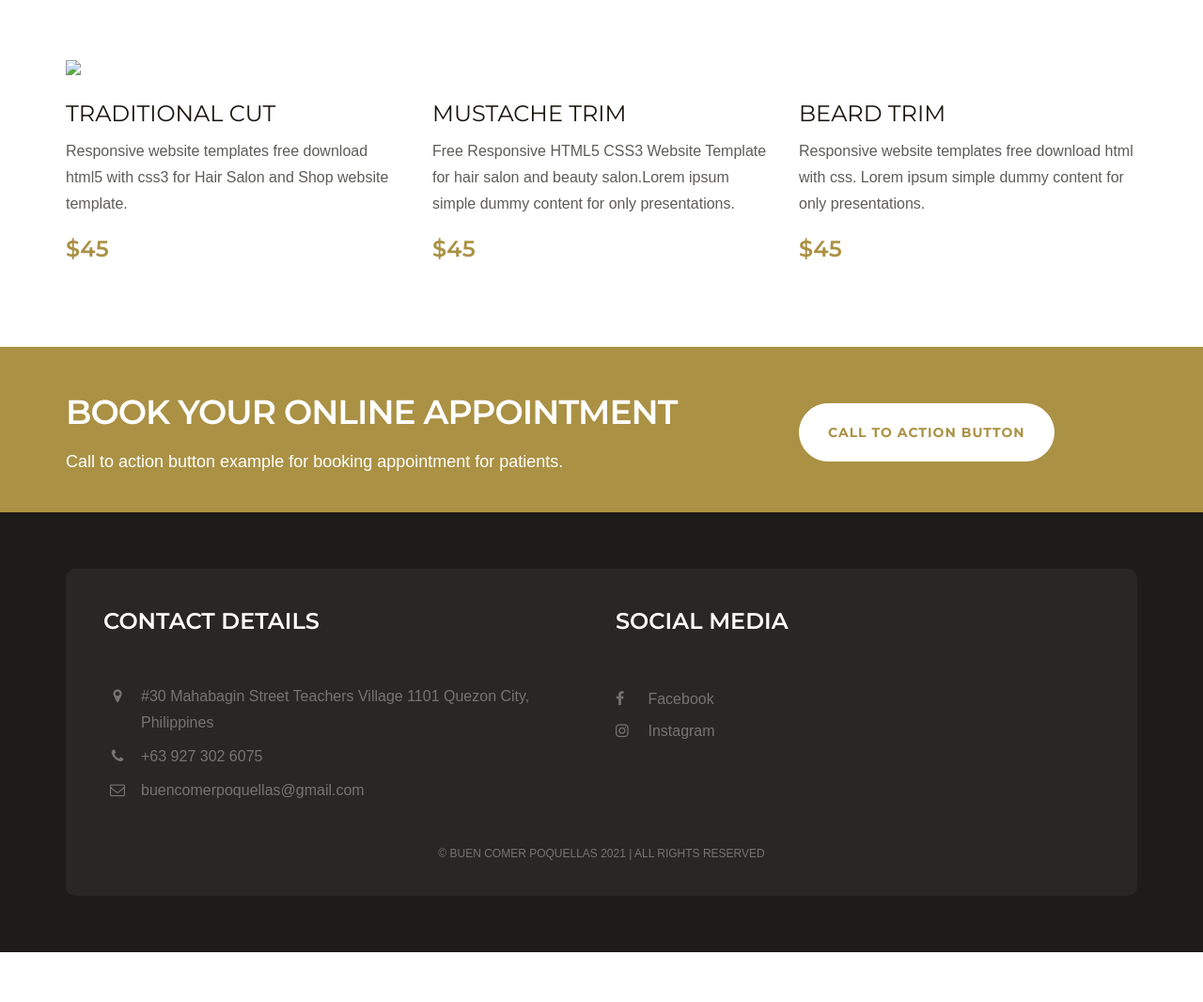
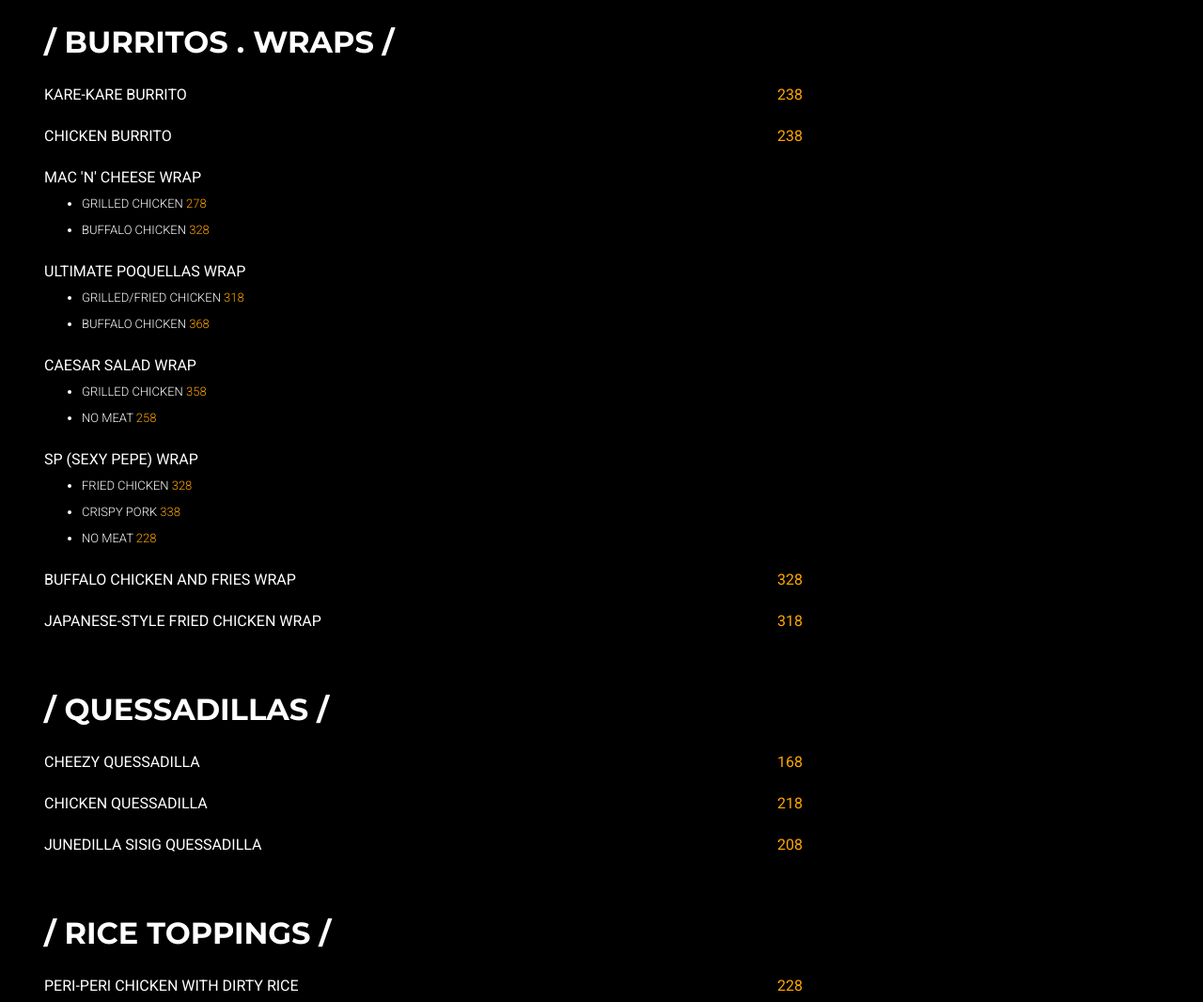
Before and after one commit to chinadupaya/resto-site, a plain HTML site: page menu-items.html in a window 1280 px wide. Shown: the part 429-1495 px from the top of the page at 94% size. Before the commit the page ends 1442 px from the top, so only its background shows below. Drawn offline with Linux system fonts and the light colour scheme.

Commit message:
add menu items

```diff
--- /dev/null
+++ b/css/menu-items.css
@@ -0,0 +1,31 @@
+.menu-images-container{
+    background-color: black;
+}
+.menu-category{
+    color:white;
+    padding:2em;
+    font-family: Roboto;
+}
+div.menu-category> div.container{
+    color:white;
+}
+.menu-item-container{
+    padding-top: 1em;
+    font-weight: 400;
+}
+.menu-item-price{
+    color:orange;
+}
+.menu-category-title{
+    font-size: 2em;
+    font-weight: 700;
+}
+.menu-item-label > ul{
+    font-size: small;
+    font-weight:300;
+}
+
+.menu-item-img{
+
+    border: 2px solid white ;
+}
--- a/css/style.css
+++ b/css/style.css
@@ -75,7 +75,7 @@ body { font-size: 16px;
     font-family: 'Raleway', sans-serif;
     line-height: 28px;
     font-weight: 300; }
-h1, h2, h3, h4, h5, h6 { margin: 0; padding: 0; margin-bottom: 10px; color: #18150d; font-weight: 400;
+h1, h2, h3, h4, h5, h6 { margin: 0; padding: 0; margin-bottom: 10px; font-weight: 400;
     font-family: 'Montserrat', sans-serif; text-transform: uppercase; -webkit-font-smoothing: antialiased; text-rendering: optimizeLegibility; }
 h1 { font-size: 32px; line-height: 42px; }
 h2 { font-size: 24px; line-height: 32px; }
@@ -449,7 +449,7 @@ label { }
 /*----------------------------------------------
     5.4 Page Header
 ----------------------------------------------*/
-.page-header { background: linear-gradient(rgba(36, 39, 38, 0.5), rgba(36, 39, 38, 0.5)), rgba(36, 39, 38, 0.5) url(../images/page-header.jpg) no-repeat center; background-size: cover; margin: 0; border-bottom: none; padding-bottom: 0px; }
+.page-header { background: linear-gradient(rgba(36, 39, 38, 0.8), rgba(36, 39, 38, 0.8)), rgba(36, 39, 38, 0.8) url(../images/menu-banner.jpg) no-repeat center; background-size: cover; margin: 0; border-bottom: none; padding-bottom: 0px; }
 .page-caption { padding: 120px 0px; position: relative; z-index: 1; color: #fff; text-align: center; }
 .page-title { color: #fff;  font-size: 40px; font-weight: 400; letter-spacing: -1px; }
 .breadcrumb { }
@@ -532,7 +532,7 @@ margin-bottom: 8px; padding: 0 0 8px 40px; color: #747474; }
 .service-single-block { }
 .service-single-img { }
 .service-single-content { }
-.price{font-size: 24px; color: #aa9144; font-weight: 600; font-family: 'Montserrat', sans-serif;}
+.price{font-size: 24px; color: #aa9144; font-weight: 600; font-family: 'Raleway', sans-serif;}
 
 /*-----------------------------------------
     service side-nav
--- a/menu-items.html
+++ b/menu-items.html
@@ -6,17 +6,24 @@
     <meta http-equiv="X-UA-Compatible" content="IE=edge">
     <meta name="viewport" content="width=device-width, initial-scale=1">
     <!-- The above 3 meta tags *must* come first in the head; any other head content must come *after* these tags -->
-    <meta name="description" content="Flower is free physiotherapy website template that perfectly designed for therapy center, physical therapy program courses, physiotherapy clinic and physician.">
-    <meta name="keywords" content="best free website templates, html5 template, free responsive website templates,website layout,html5 website templates,template for website design, medical HTML5 templates">
+    <meta name="description"
+        content="Flower is free physiotherapy website template that perfectly designed for therapy center, physical therapy program courses, physiotherapy clinic and physician.">
+    <meta name="keywords"
+        content="best free website templates, html5 template, free responsive website templates,website layout,html5 website templates,template for website design, medical HTML5 templates">
     <title>Menu | Buen Comer Poquellas</title>
+    <link rel="icon" href="images/logo.png">
     <!-- Bootstrap -->
     <link href="css/bootstrap.min.css" rel="stylesheet">
     <!-- Google Fonts -->
-    <link href="https://fonts.googleapis.com/css?family=Roboto:300,300i,400,400i,500,500i,700,700i%7cMontserrat:300,300i,400,400i,500,500i,600,600i,700,700i" rel="stylesheet">
+    <link
+        href="https://fonts.googleapis.com/css?family=Roboto:300,300i,400,400i,500,500i,700,700i%7cMontserrat:300,300i,400,400i,500,500i,600,600i,700,700i"
+        rel="stylesheet">
     <!-- Font Awesome -->
     <link href="css/font-awesome.min.css" rel="stylesheet">
     <!-- Style -->
+    <link href="css/menu-items.css" rel="stylesheet">
     <link href="css/style.css" rel="stylesheet">
+
     <!-- HTML5 shim and Respond.js for IE8 support of HTML5 elements and media queries -->
     <!-- WARNING: Respond.js doesn't work if you view the page via file:// -->
     <!--[if lt IE 9]>
@@ -29,13 +36,13 @@
     <div class="header">
         <div class="container">
             <div class="row">
-                <div class="col-lg-4 col-md-4 col-sm-12 col-xs-12">
+                <div class="col-lg-4 col-md-4 col-xs-12 col-xs-12">
                     <a href="index.html" style="white-space:nowrap">
-                        <img src="images/logo.png"
-                            alt="Buen Comer Logo" class="d-inline-block align-top" width=60 height=60>
+                        <img src="images/logo.png" alt="Buen Comer Logo" class="d-inline-block align-top" width=60
+                            height=60>
                     </a>
                 </div>
-                <div class="col-lg-8 col-md-4 col-sm-12 col-xs-12">
+                <div class="col-lg-8 col-md-4 col-xs-12 col-xs-12">
                     <div class="navigation">
                         <div id="navigation">
                             <ul>
@@ -45,8 +52,7 @@
                                         <li><a href="service-list.html" title="Service List">Burritos | Wraps</a></li>
                                         <li><a href="service-detail.html" title="Service Detail">Quesadillas</a></li>
                                         <li><a href="service-detail.html" title="Service Detail">Rice Toppings</a></li>
-                                        <li><a href="service-detail.html"
-                                        title="Service Detail">Sides</a></li>
+                                        <li><a href="service-detail.html" title="Service Detail">Sides</a></li>
                                         <li><a href="service-detail.html" title="Service Detail">Wings</a></li>
                                     </ul>
                                 </li>
@@ -59,10 +65,11 @@
             </div>
         </div>
     </div>
-    <div class="page-header"><!-- page header -->
+    <div class="page-header">
+        <!-- page header -->
         <div class="container">
             <div class="row">
-                <div class="col-lg-12 col-md-12 col-sm-12 col-xs-12">
+                <div class="col-lg-12 col-md-12 col-xs-12 col-xs-12">
                     <div class="page-caption">
                         <h2 class="page-title">Our Menu</h2>
                         <div class="page-breadcrumb">
@@ -76,73 +83,139 @@
             </div>
         </div>
     </div><!-- /.page header -->
-    <div class="content">
-        <div class="container">
-            <div class="row">
-                <div class="col-lg-4 col-md-4 col-sm-4 col-xs-12">
-                    <div class="service-block">
-                        <!-- service block -->
-                        <div class="service-icon mb20">
-                            <!-- service img -->
-                            <img src="images/service-icon-1.png" alt=" "> </div>
-                        <!-- service img -->
-                        <div class="service-content">
-                            <!-- service content -->
-                            <h2><a href="#" class="title">traditional cut</a></h2>
-                            <p>Responsive website templates free download html5 with css3 for Hair Salon and Shop website template.</p>
-                            <div class="price ">$45</div>
+    <div class="row menu-images-container">
+        <div class="col-lg-9 col-md-9 col-sm-12">
+            <div class="menu-container">
+                <div class="menu-category" id="burritos-and-wraps">
+                    <div class="container">
+                        <h2 class="menu-category-title">/ BURRITOS . WRAPS /</h2>
+                        <div class="menu-item-container row">
+                            <div class="menu-item-label col-xs-8">KARE-KARE
+                            BURRITO </div>
+                            <div class="menu-item-price col-xs-4">238</div>
                         </div>
-                        <!-- service content -->
+                        <div class="menu-item-container row">
+                            <div class="menu-item-label col-xs-8">CHICKEN BURRITO</div>
+                            <div class="menu-item-price col-xs-4">238</div>
+                        </div>
+                        <div class="menu-item-container row">
+                            <div class="menu-item-label col-xs-8">
+                                MAC 'N' CHEESE WRAP
+                                <ul>
+                                    <li>GRILLED CHICKEN <span class="menu-item-price">278</span></li>
+                                    <li>BUFFALO CHICKEN <span class="menu-item-price">328</span></li>
+                                </ul>
+                            </div>
+                        </div>
+                        <div class="menu-item-container row">
+                            <div class="menu-item-label col-xs-8">ULTIMATE POQUELLAS WRAP
+                                <ul>
+                                    <li>GRILLED/FRIED CHICKEN <span class="menu-item-price">318</span></li>
+                                    <li>BUFFALO CHICKEN <span class="menu-item-price">368</span></li>
+                                </ul>
+                            </div>
+                        </div>
+                        <div class="menu-item-container row">
+                            <div class="menu-item-label col-xs-8">CAESAR SALAD WRAP
+                                <ul>
+                                    <li>GRILLED CHICKEN <span class="menu-item-price">358</span></li>
+                                    <li>NO MEAT <span class="menu-item-price">258</span></li>
+                                </ul>
+                            </div>
+                        </div>
+                        <div class="menu-item-container row">
+                            <div class="menu-item-label col-xs-8">SP (SEXY PEPE) WRAP
+                                <ul>
+                                    <li>FRIED CHICKEN <span class="menu-item-price">328</span></li>
+                                    <li>CRISPY PORK <span class="menu-item-price">338</span></li>
+                                    <li>NO MEAT <span class="menu-item-price">228</span></li>
+                                </ul>
+                            </div>
+                        </div>
+                        <div class="menu-item-container row">
+                            <div class="menu-item-label col-xs-8">BUFFALO CHICKEN AND FRIES WRAP</div>
+                            <div class="menu-item-price col-xs-4">328</div>
+                        </div>
+                        <div class="menu-item-container row">
+                            <div class="menu-item-label col-xs-8">JAPANESE-STYLE FRIED
+                                CHICKEN WRAP</div>
+                            <div class="menu-item-price col-xs-4">318</div>
+                        </div>
                     </div>
-                    <!-- /.service block -->
                 </div>
-                <div class="col-lg-4 col-md-4 col-sm-4 col-xs-12">
-                    <div class="service-block">
-                        <!-- service block -->
-                        <div class="service-icon mb20">
-                            <!-- service img -->
-                            <img src="images/service-icon-2.png" alt=""> </div>
-                        <!-- service img -->
-                        <div class="service-content">
-                            <!-- service content -->
-                            <h2><a href="#" class="title">MUSTACHE TRIM</a></h2>
-                            <p>Free Responsive HTML5 CSS3 Website Template for hair salon and beauty salon.Lorem ipsum simple dummy content for only presentations.</p>
-                            <div class="price">$45</div>
+
+                <div class="menu-category" id="quesadillas">
+                    <div class="container">
+                        <h2 class="menu-category-title">/ QUESSADILLAS /</h2>
+                        <div class="menu-item-container row">
+                            <div class="menu-item-label col-xs-8">CHEEZY QUESSADILLA</div>
+                            <div class="menu-item-price col-xs-4">168</div>
                         </div>
-                        <!-- service content -->
+                        <div class="menu-item-container row">
+                            <div class="menu-item-label col-xs-8">CHICKEN QUESSADILLA</div>
+                            <div class="menu-item-price col-xs-4">218</div>
+                        </div>
+                        <div class="menu-item-container row">
+                            <div class="menu-item-label col-xs-8">JUNEDILLA SISIG QUESSADILLA</div>
+                            <div class="menu-item-price col-xs-4">208</div>
+                        </div>
                     </div>
-                    <!-- /.service block -->
+
                 </div>
-                <div class="col-lg-4 col-md-4 col-sm-4 col-xs-12">
-                    <div class="service-block">
-                        <!-- service block -->
-                        <div class="service-icon mb20">
-                            <!-- service img -->
-                            <img src="images/service-icon-3.png" alt=""> </div>
-                        <!-- service img -->
-                        <div class="service-content">
-                            <!-- service content -->
-                            <h2><a href="#"  class="title">BEARD TRIM</a></h2>
-                            <p>Responsive website templates free download html with css. Lorem ipsum simple dummy content for only presentations.</p>
-                            <div class="price ">$45</div>
+                <div class="menu-category" id="rice-toppings">
+                    <div class="container">
+                        <h2 class="menu-category-title">/ RICE TOPPINGS /</h2>
+                        <div class="menu-item-container row">
+                            <div class="menu-item-label col-xs-8">PERI-PERI CHICKEN WITH DIRTY RICE</div>
+                            <div class="menu-item-price col-xs-4">228</div>
                         </div>
-                        <!-- service content -->
                     </div>
-                    <!-- /.service block -->
+                </div>
+                <div class="menu-category" id="sides">
+                    <div class="container">
+                        <h2 class="menu-category-title">/ SIDES /</h2>
+                        <div class="menu-item-container row">
+                            <div class="menu-item-label col-xs-8">NACHO POTATO CRISPS</div>
+                            <div class="menu-item-price col-xs-4">258</div>
+                        </div>
+                        <div class="menu-item-container row">
+                            <div class="menu-item-label col-xs-8">CAJUN FRIES</div>
+                            <div class="menu-item-price col-xs-4">248</div>
+                        </div>
+                    </div>
+
+                </div>
+                <div class="menu-category" id="sides">
+                    <div class="container">
+                        <h2 class="menu-category-title">/ WINGS /</h2>
+                        <div class="menu-item-container row">
+                            <div class="menu-item-label col-xs-8">DON PEPE'S WINGS AND FRIES</div>
+                            <div class="menu-item-price col-xs-4">368</div>
+                        </div>
+                    </div>
+
                 </div>
             </div>
         </div>
+        <!-- <div class="col-lg-3 col-md-3 col-sm-12">
+            <div class="images-container">
+
+            </div>
+            <img src="images/menu-items/beefpares.jpg" class="menu-item-img" alt="">
+        </div> -->
     </div>
+
+
     <div class="space-small bg-primary">
         <!-- call to action -->
         <div class="container">
             <div class="row">
-                <div class="col-lg-8 col-sm-7 col-md-8 col-xs-12">
-                    <h1 class="cta-title">Book your online appointment</h1>
-                    <p class="cta-text"> Call to action button example for booking appointment for patients.</p>
+                <div class="col-lg-8 col-xs-7 col-md-8 col-xs-12">
+                    <h1 class="cta-title">ORDER NOW</h1>
+                    <p class="cta-text">Available for pick-up or delivery.</p>
                 </div>
-                <div class="col-lg-4 col-sm-5 col-md-4 col-xs-12">
-                    <a href="#" class="btn btn-white btn-lg mt20">Call to action Button</a>
+                <div class="col-lg-4 col-xs-5 col-md-4 col-xs-12">
+                    <a href="#" class="btn btn-white btn-lg mt20">Contact Us</a>
                 </div>
             </div>
         </div>
@@ -153,17 +226,19 @@
             <div class="footer-block">
                 <!-- footer block -->
                 <div class="row">
-                    <div class="col-lg-6 col-md-6 col-sm-6 col-xs-12">
+                    <div class="col-lg-6 col-md-6 col-xs-6 col-xs-12">
                         <div class="footer-widget">
                             <h2 class="widget-title">Contact Details</h2>
                             <ul class="listnone contact">
-                                <li><i class="fa fa-map-marker"></i> #30 Mahabagin Street Teachers Village 1101 Quezon City, Philippines </li>
+                                <li><i class="fa fa-map-marker"></i> #30 Mahabagin Street Teachers Village 1101
+                                    Quezon
+                                    City, Philippines </li>
                                 <li><i class="fa fa-phone"></i>+63 927 302 6075</li>
                                 <li><i class="fa fa-envelope-o"></i>buencomerpoquellas@gmail.com</li>
                             </ul>
                         </div>
                     </div>
-                    <div class="col-lg-6 col-md-6 col-sm-6 col-xs-12">
+                    <div class="col-lg-6 col-md-6 col-xs-6 col-xs-12">
                         <div class="footer-widget footer-social">
                             <!-- social block -->
                             <h2 class="widget-title">Social Media</h2>
@@ -180,7 +255,7 @@
                 <div class="tiny-footer">
                     <!-- tiny footer block -->
                     <div class="row">
-                        <div class="col-lg-12 col-md-12 col-sm-12 col-xs-12">
+                        <div class="col-lg-12 col-md-12 col-xs-12 col-xs-12">
                             <div class="copyright-content">
                                 <p>© Buen Comer Poquellas 2021 | all rights reserved</p>
                             </div>
```
Also changed, not shown: index.html (+11 -5 lines), images/menu-banner.jpg (added), images/menu-items/beefpares.jpg (added), images/menu-items/japanesewrap.jpg (added), images/menu-items/menu-banner.jpg (added).
